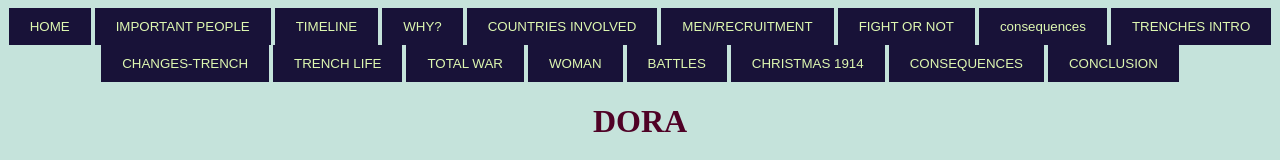
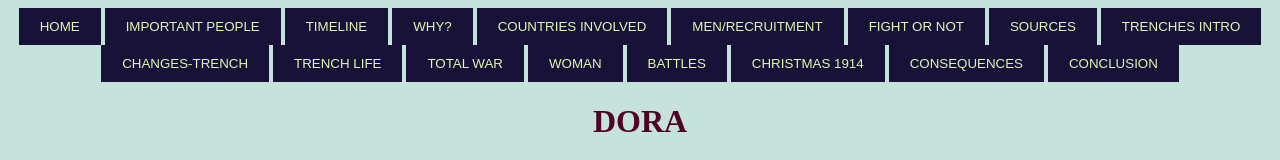
Before and after one commit to Afrin-Shariff/WW1-history, a plain HTML site: page dora.html in a window 1280 px wide. Shown: the top 160 px of the page. Drawn offline with Linux system fonts and the light colour scheme.

Commit message:
all 3.3 big one

```diff
--- a/dora.html
+++ b/dora.html
@@ -8,7 +8,7 @@
 <button onclick="location.href='countries involved.html'" class="button">COUNTRIES INVOLVED</button>
 <button onclick="location.href='men & recruitment.html'" class="button">MEN/RECRUITMENT</button>
 <button onclick="location.href='fight or no fight.html'" class="button">FIGHT OR NOT</button>
-<button onclick="location.href='consequences.html'" class="button">consequences</button>
+<button onclick="location.href='sources.html'" class="button">SOURCES</button>
 <button onclick="location.href='trench basics.html'" class="button">TRENCHES INTRO</button>
 <button onclick="location.href='trench changes.html'" class="button">CHANGES-TRENCH</button>
 <button onclick="location.href='trench life.html'" class="button">TRENCH LIFE</button>
```
Also changed, not shown: battles.html (+1 -1 lines), christmas truce.html (+1 -1 lines), conclusion.html (+1 -1 lines), consequences.html (+1 -1 lines), countries involved.html (+1 -1 lines), fight or no fight.html (+1 -1 lines), important people.html (+1 -1 lines), sources.html (renamed from source a.html).
